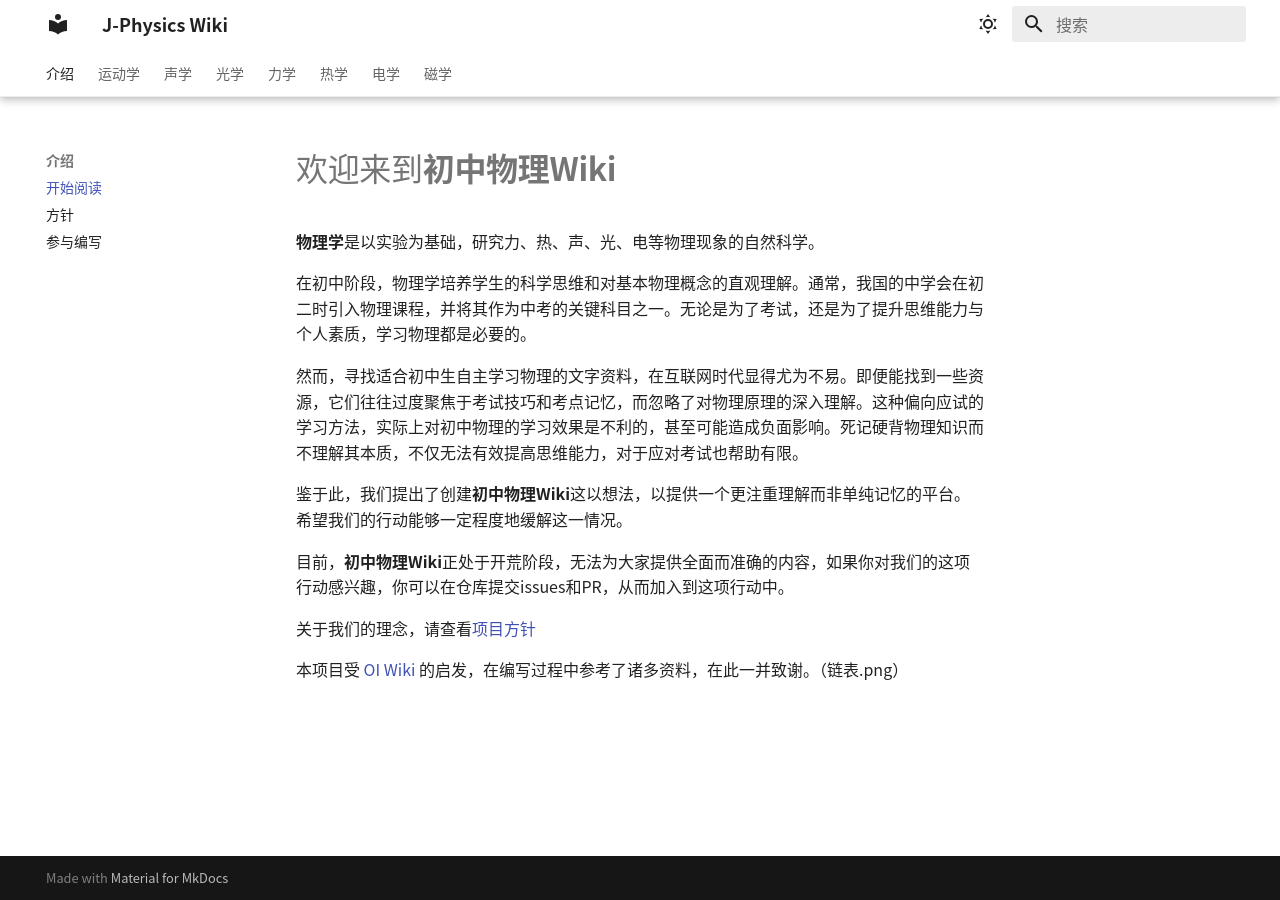
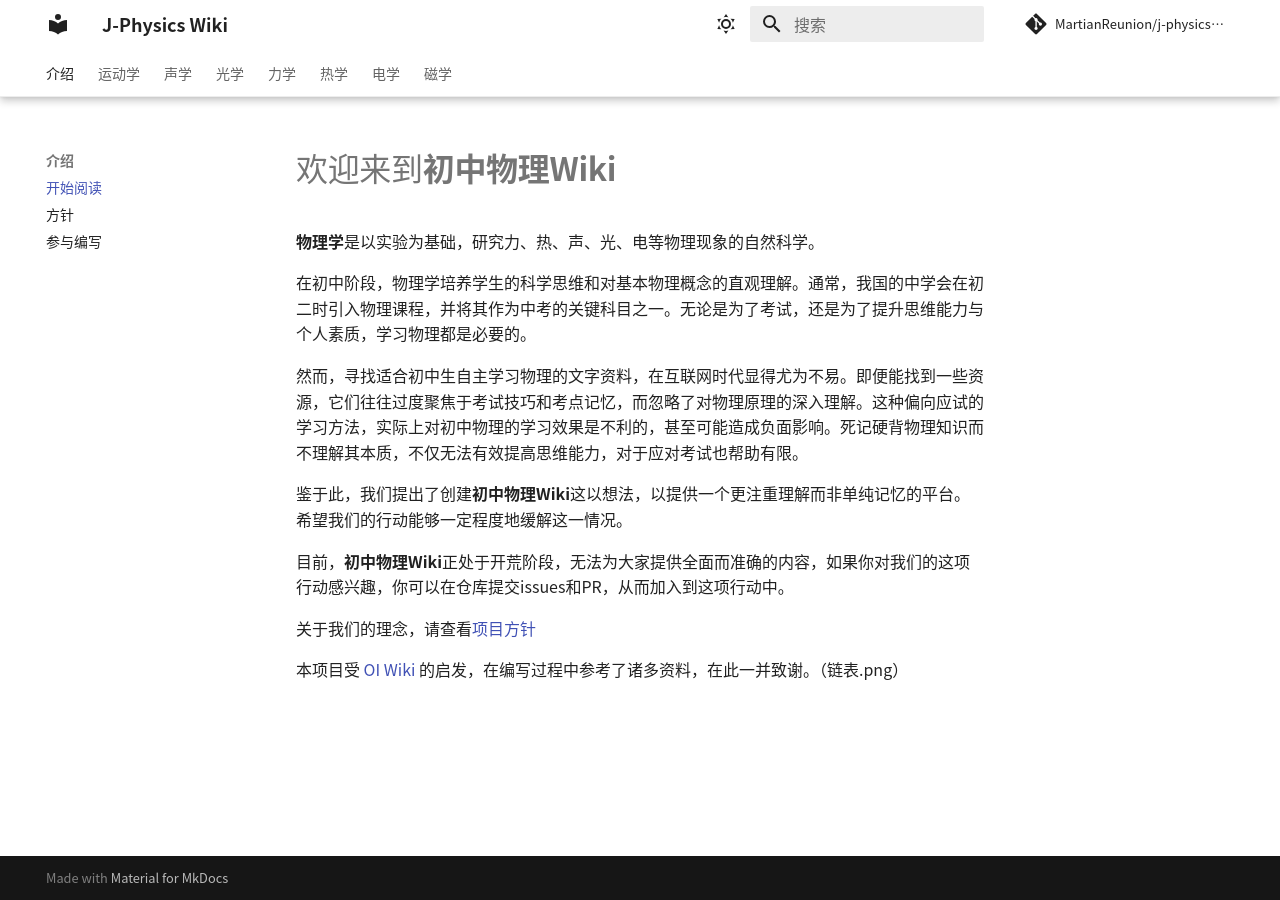
Before and after one commit to MartianReunion/j-physics-wiki, an MkDocs documentation site: the page built from docs/index.md, in a window 1280 px wide. Built offline with MkDocs 1.6.1 and Material for MkDocs 9.7.7, drawn with Linux system fonts in a browser that asks for light colours; comment, search, counter and statistics services are not loaded.

Commit message:
upd(mkdocs.yml):添加仓库信息

```diff
--- a/mkdocs.yml
+++ b/mkdocs.yml
@@ -1,6 +1,11 @@
 # Project Information
 site_name: J-Physics Wiki
 site_description: 初中物理wiki
+site_url: https://martianreunion.github.io/j-physics-wiki/
+
+# Repository
+repo_name: 'MartianReunion/j-physics-wiki'
+repo_url: 'https://github.com/MartianReunion/j-physics-wiki'
 
 # 导航
 nav:
@@ -55,6 +60,8 @@ theme:
   font:
     text: 'Noto Sans CJK SC'
     code: 'Fira Mono'
+
+
 markdown_extensions:
   - admonition
   - pymdownx.details
```
